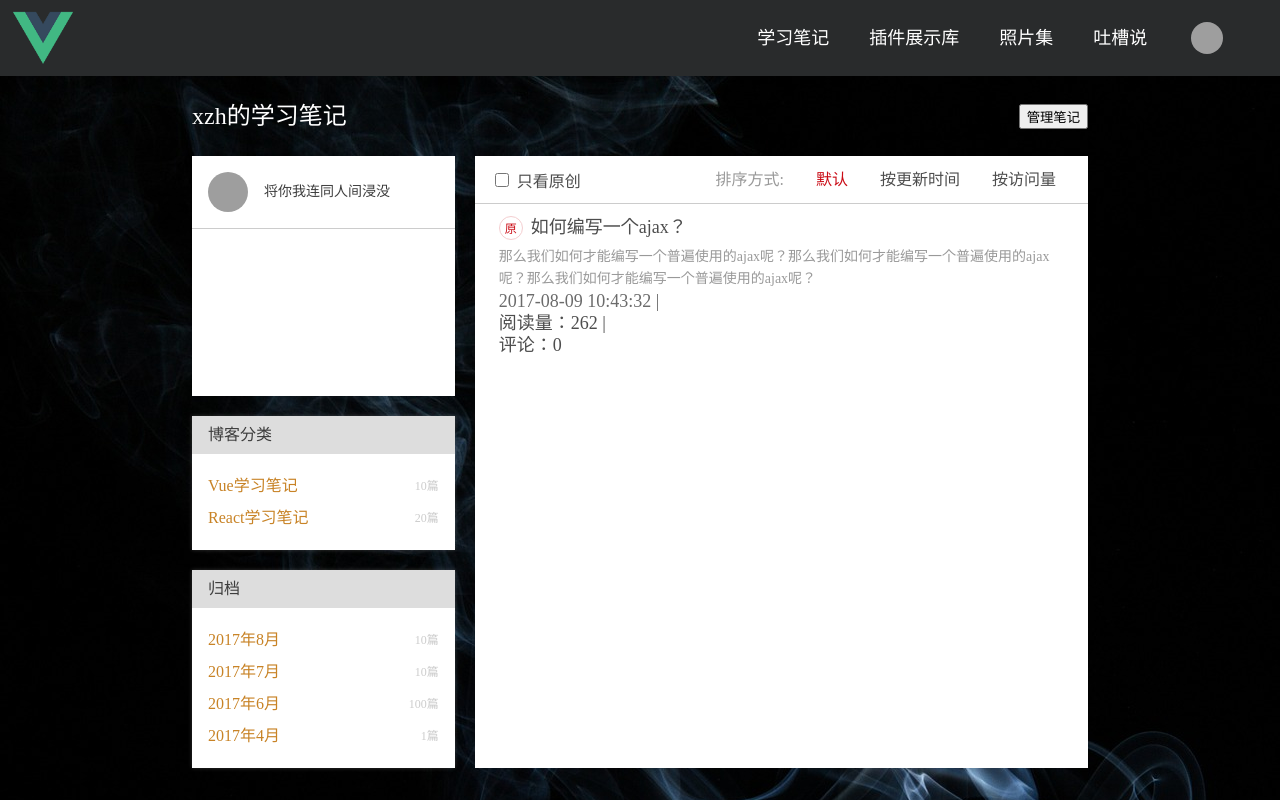
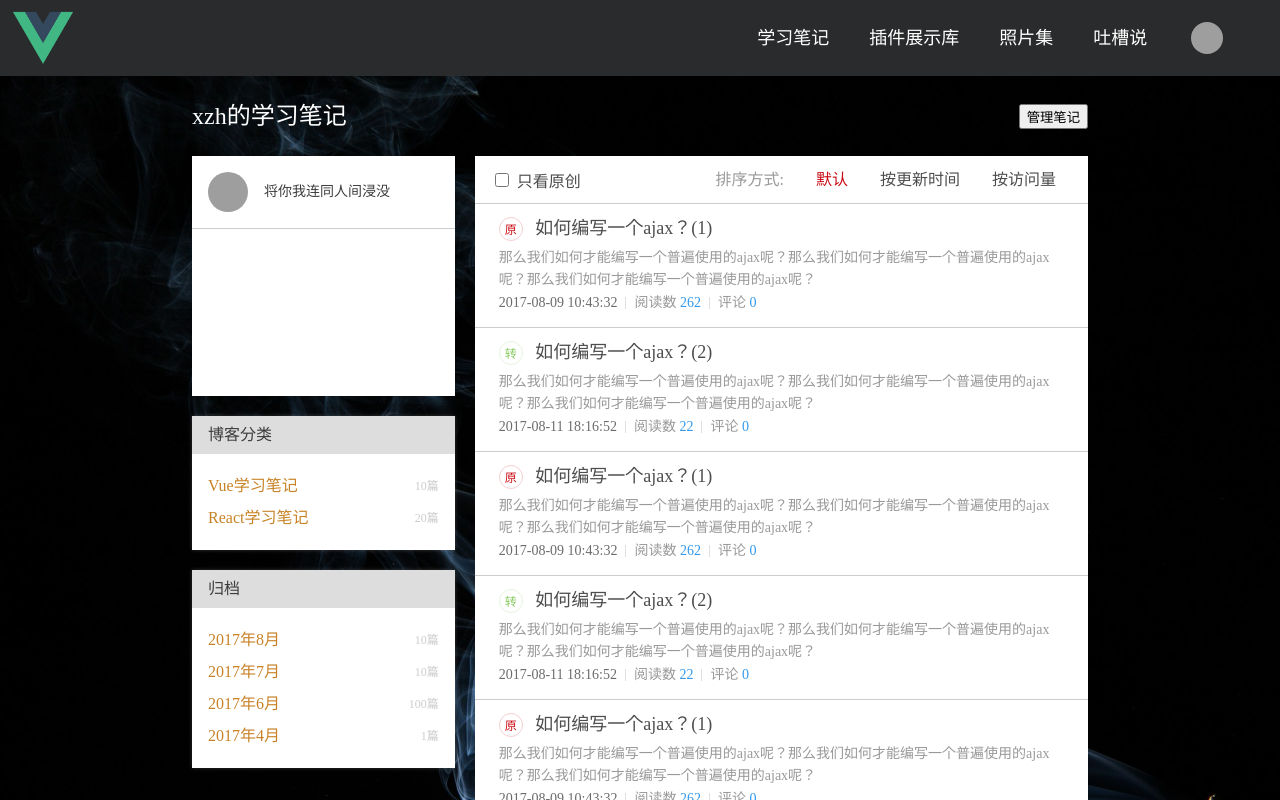
Before and after one commit to xzh97/xzh-blog, a Vue app: page /#/blog/list in a window 1280 px wide. Shown: the top 800 px of the page. Built offline with nearby package versions, Linux system fonts and the light colour scheme; grey boxes are pictures that could not be loaded.

Commit message:
bloglist

```diff
--- a/src/utils/index.js
+++ b/src/utils/index.js
@@ -4,9 +4,10 @@ const util = {
         let d = new Date(date);
         if(d.toString() === 'Invalid Date'){
             if(typeof date === 'string'){
-                d = new Date(date.replace('/-/g','/'))
+                d = new Date(date.replace(/-/g,'/'))
             }
             else{
+                console.log(date);
                 return '请输入合法日期'
             }
         }
--- a/src/views/blogs/list/index.vue
+++ b/src/views/blogs/list/index.vue
@@ -33,13 +33,17 @@
                     <ul class="content-list">
                         <li class="blog-item" :key="item.id" v-for="item in blogList">
                             <h4 class="blog-title">
-                                <span class="blog-type" :class="{'original':item.blogType === 'original',}">原</span>如何编写一个ajax？
+                                <span class="blog-type original"  v-if="item.blogType === 'original'">原</span>
+                                <span class="blog-type reproduced" v-else>转</span>
+                                {{ item.title }}
                             </h4>
                             <p class="blog-desc">{{ item.description }}</p>
                             <div class="blog-item-footer">
-                                <p class="blog-date"><span>{{ item.lastUpdatedTimeFormat }}</span><span class="point"> | </span></p>
-                                <p class="blog-visitor"><span>阅读量：{{ item.visitor }}</span><span class="point"> | </span></p>
-                                <p class="blog-comment">评论：{{ item.commentCount }}</p>
+                                <p class="blog-date">{{ item.lastUpdatedTimeFormat }}</p>
+                                <p class="point"></p>
+                                <p class="blog-read-num">阅读数 <span class="num">{{ item.visitor }}</span></p>
+                                <p class="point"></p>
+                                <p class="blog-comment">评论 <span class="num">{{ item.commentCount }}</span></p>
                             </div>
                         </li>
                     </ul>
@@ -132,12 +136,102 @@ export default {
         getBlogList(){
             let data = [
                 {
-                    id:'zh100001',
-                    title:'如何编写一个ajax？',
+                    id:100001,
+                    title:'如何编写一个ajax？(1)',
                     blogType:'original',
                     description:'那么我们如何才能编写一个普遍使用的ajax呢？那么我们如何才能编写一个普遍使用的ajax呢？那么我们如何才能编写一个普遍使用的ajax呢？',
                     lastUpdatedTime:1502275412000,
                     visitor: 262,
+                    commentCount:0,
+                    comments:[],
+                },
+                {
+                    id:100002,
+                    title:'如何编写一个ajax？(2)',
+                    blogType:'reproduced',
+                    description:'那么我们如何才能编写一个普遍使用的ajax呢？那么我们如何才能编写一个普遍使用的ajax呢？那么我们如何才能编写一个普遍使用的ajax呢？',
+                    lastUpdatedTime:1502475412000,
+                    visitor: 22,
+                    commentCount:0,
+                    comments:[],
+                },
+                {
+                    id:100001,
+                    title:'如何编写一个ajax？(1)',
+                    blogType:'original',
+                    description:'那么我们如何才能编写一个普遍使用的ajax呢？那么我们如何才能编写一个普遍使用的ajax呢？那么我们如何才能编写一个普遍使用的ajax呢？',
+                    lastUpdatedTime:1502275412000,
+                    visitor: 262,
+                    commentCount:0,
+                    comments:[],
+                },
+                {
+                    id:100002,
+                    title:'如何编写一个ajax？(2)',
+                    blogType:'reproduced',
+                    description:'那么我们如何才能编写一个普遍使用的ajax呢？那么我们如何才能编写一个普遍使用的ajax呢？那么我们如何才能编写一个普遍使用的ajax呢？',
+                    lastUpdatedTime:1502475412000,
+                    visitor: 22,
+                    commentCount:0,
+                    comments:[],
+                },
+                {
+                    id:100001,
+                    title:'如何编写一个ajax？(1)',
+                    blogType:'original',
+                    description:'那么我们如何才能编写一个普遍使用的ajax呢？那么我们如何才能编写一个普遍使用的ajax呢？那么我们如何才能编写一个普遍使用的ajax呢？',
+                    lastUpdatedTime:1502275412000,
+                    visitor: 262,
+                    commentCount:0,
+                    comments:[],
+                },
+                {
+                    id:100002,
+                    title:'如何编写一个ajax？(2)',
+                    blogType:'reproduced',
+                    description:'那么我们如何才能编写一个普遍使用的ajax呢？那么我们如何才能编写一个普遍使用的ajax呢？那么我们如何才能编写一个普遍使用的ajax呢？',
+                    lastUpdatedTime:1502475412000,
+                    visitor: 22,
+                    commentCount:0,
+                    comments:[],
+                },
+                {
+                    id:100001,
+                    title:'如何编写一个ajax？(1)',
+                    blogType:'original',
+                    description:'那么我们如何才能编写一个普遍使用的ajax呢？那么我们如何才能编写一个普遍使用的ajax呢？那么我们如何才能编写一个普遍使用的ajax呢？',
+                    lastUpdatedTime:1502275412000,
+                    visitor: 262,
+                    commentCount:0,
+                    comments:[],
+                },
+                {
+                    id:100002,
+                    title:'如何编写一个ajax？(2)',
+                    blogType:'reproduced',
+                    description:'那么我们如何才能编写一个普遍使用的ajax呢？那么我们如何才能编写一个普遍使用的ajax呢？那么我们如何才能编写一个普遍使用的ajax呢？',
+                    lastUpdatedTime:1502475412000,
+                    visitor: 22,
+                    commentCount:0,
+                    comments:[],
+                },
+                {
+                    id:100001,
+                    title:'如何编写一个ajax？(1)',
+                    blogType:'original',
+                    description:'那么我们如何才能编写一个普遍使用的ajax呢？那么我们如何才能编写一个普遍使用的ajax呢？那么我们如何才能编写一个普遍使用的ajax呢？',
+                    lastUpdatedTime:1502275412000,
+                    visitor: 262,
+                    commentCount:0,
+                    comments:[],
+                },
+                {
+                    id:100002,
+                    title:'如何编写一个ajax？(2)',
+                    blogType:'reproduced',
+                    description:'那么我们如何才能编写一个普遍使用的ajax呢？那么我们如何才能编写一个普遍使用的ajax呢？那么我们如何才能编写一个普遍使用的ajax呢？',
+                    lastUpdatedTime:1502475412000,
+                    visitor: 22,
                     commentCount:0,
                     comments:[],
                 },
@@ -157,8 +251,10 @@ export default {
 @import '../../../styles/mixin.scss';
     .blogs-wrapper{
         width: 100%;
+        height: 100%;
         min-height: 1000px;
-        background: url('../../../assets/images/bg3.jpg') no-repeat;
+        background: url('../../../assets/images/bg3.jpg') repeat-y;
+        background-size: 100%;
 
         display: flex;
         justify-content: center;
@@ -233,9 +329,11 @@ export default {
                     .content-list{
                         .blog-item{
                             padding: 12px 24px;
+                            border-bottom: 1px solid #cccccc;
                             .blog-title{
                                 color: #4d4d4d;
                                 word-break: break-all;
+                                line-height: 24px;
                                 margin-bottom: 6px;
                                 .blog-type{
                                     display: inline-block;
@@ -258,19 +356,44 @@ export default {
                                     border: 1px solid #e7f4df;
                                 }
                             }
+                            .blog-title:hover{
+                                cursor: pointer;
+                                color: #FF7F50;
+                            }
                             .blog-desc{
                                 color: #999;
                                 font-size: 14px;
                                 line-height: 22px;
                                 white-space: normal;
                             }
+                            .blog-desc:hover{
+                                cursor: pointer;
+                            }
                             .blog-item-footer{
-                                font-size: 14px;
-                                line-height: 22px;
+                                @include fsc;
+                                .blog-date,.blog-read-num,.blog-comment{
+                                    font-size: 14px;
+                                    line-height: 22px;
+                                    color: #999;
+                                    .num{
+                                        font-size: 14px;
+                                        color: #3399ea;
+                                    }
+                                }
                                 .blog-date{
                                     color: #6b6b6b;
+
+                                }
+                                .point{
+                                    width: 1px;
+                                    height: 12px;
+                                    background: #e0e0e0;
+                                    margin: 6px 8px;
                                 }
                             }
+                        }
+                        .blog-item:hover{
+                            background: #fafafa;
                         }
                     }
                 }
```
